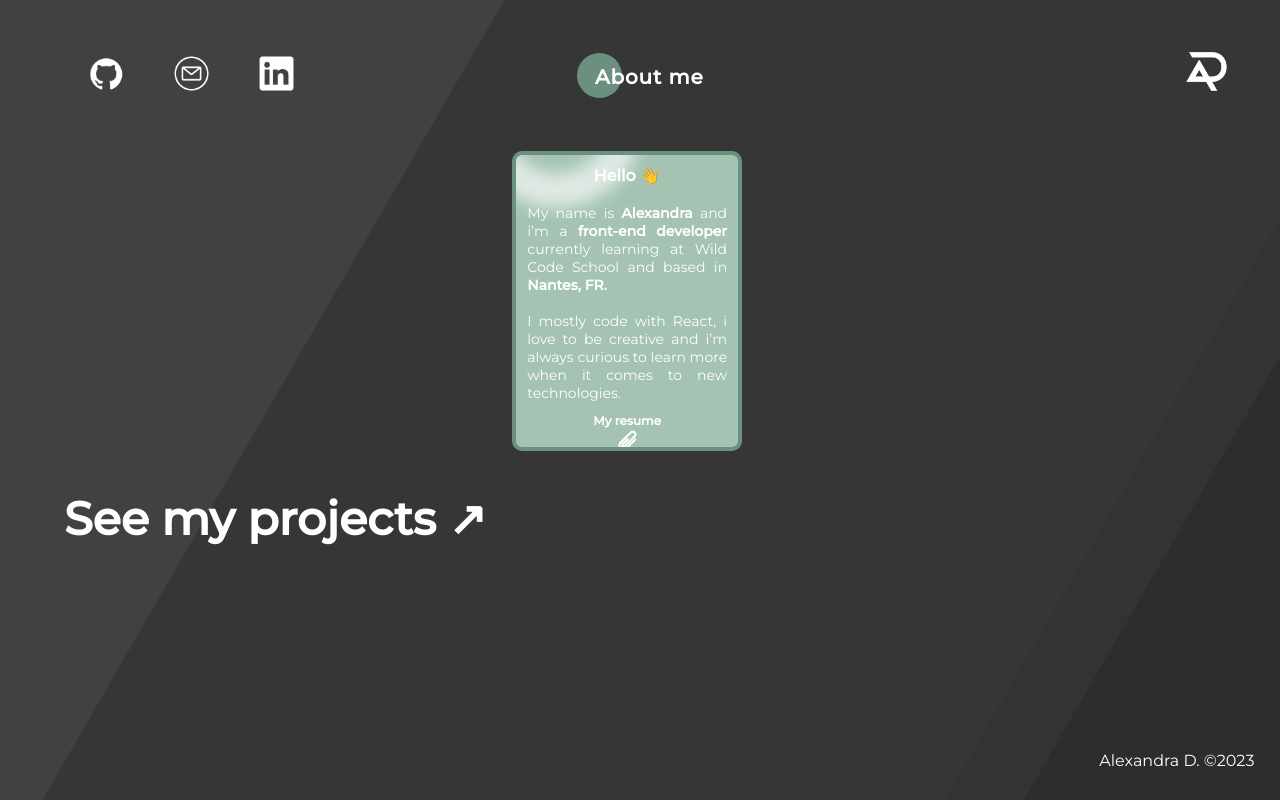
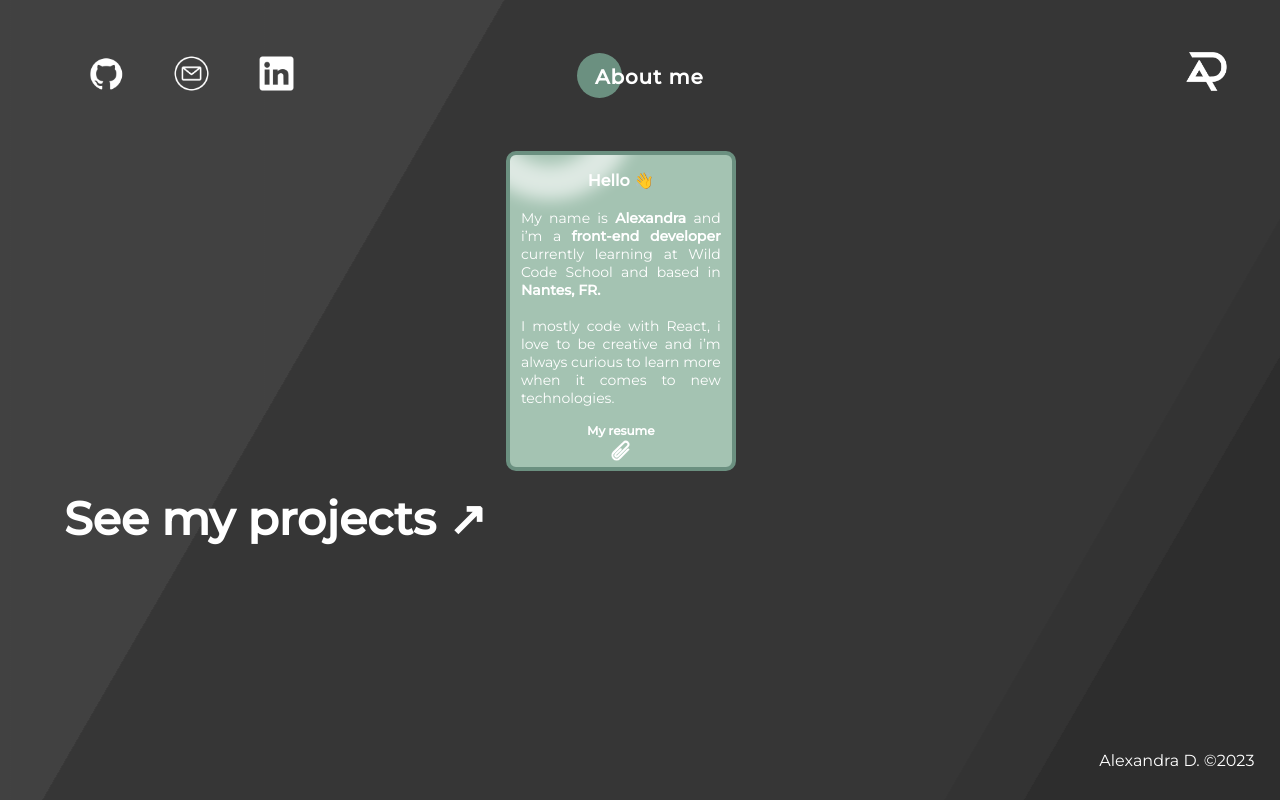
Before and after one commit to Alexedpx/MyPortfolio, a React (Vite) app in the folder Portfolio_devweb/: page /home in a window 1280 px wide. Both pictures are taken after a click on the button "About me". Built offline with nearby package versions, Linux system fonts and the light colour scheme.

Commit message:
modif taille profilcard

```diff
--- a/Portfolio_devweb/src/style/_ProfilCard.scss
+++ b/Portfolio_devweb/src/style/_ProfilCard.scss
@@ -6,9 +6,9 @@
     position: absolute;
     justify-content: center;
     align-content: center;
-    margin-right: 2%;
+    margin-right: 3%;
     width: 230px;
-    height: 300px;
+    height: 320px;
     border-radius: 10px;
     border: 4px solid #6b9080;
     background: #a4c3b2;
```
